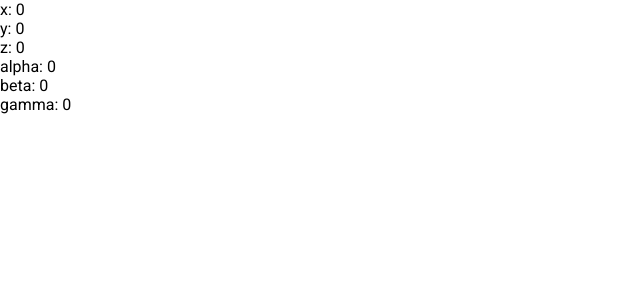
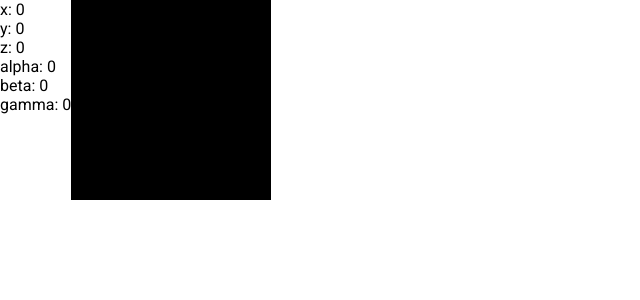
Before and after one commit to ewgenius/magic-ball-pwa, a React app: page / in a window 1280 px wide. Shown: the top 300 px of the page, without its empty margins (0-640 px from the left). Built offline with nearby package versions, Linux system fonts and the light colour scheme.

Commit message:
events rotating

```diff
--- a/gulpfile.js
+++ b/gulpfile.js
@@ -4,7 +4,9 @@ const util = require('gulp-util')
 const WebpackDevServer = require('webpack-dev-server')
 const configurer = require('./webpack.config')
 
-const devConfig = configurer('development')
+const PORT = 8081
+
+const devConfig = configurer('development', PORT)
 const prodConfig = configurer('production')
 
 gulp.task('assets', () => {
@@ -39,8 +41,6 @@ gulp.task('serve', () => {
     }
   })
 
-  const PORT = 8080
-
   server.listen(PORT, 'localhost', err => {
     if (err) throw new util.PluginError('webpack-dev-server', err)
     util.log('[webpack-dev-server]', `http://localhost:${PORT}`)
--- a/index.html
+++ b/index.html
@@ -12,7 +12,7 @@
 </head>
 
 <body>
-  <div id="root" />
+  <div id="root"></div>
   <script src='vendor.bundle.js'></script>
   <script src='app.bundle.js'></script>
 </body>
--- a/package.json
+++ b/package.json
@@ -34,6 +34,7 @@
   },
   "dependencies": {
     "react": "^15.3.2",
-    "react-dom": "^15.3.2"
+    "react-dom": "^15.3.2",
+    "reflexbox": "^2.2.2"
   }
 }
--- a/src/components/MagicBallApp/MagicBallApp.tsx
+++ b/src/components/MagicBallApp/MagicBallApp.tsx
@@ -1,6 +1,7 @@
 import './MagitBallApp.scss'
 import * as React from 'react'
 import { Props, Component } from 'react'
+import { Flex, Box } from 'reflexbox'
 
 export interface MagicBallAppProps extends Props<MagicBallApp> {
 
@@ -58,7 +59,11 @@ export default class MagicBallApp extends Component<MagicBallAppProps, MagicBall
   }
 
   render() {
-    return <div className='magicball-app'>
+    return <Flex
+      flexColumn
+      className='magicball-app'
+      >
+      <Flex align='center'>
         x: {this.state.accelerationX}<br />
         y: {this.state.accelerationY}<br />
         z: {this.state.accelerationZ}<br />
@@ -66,6 +71,20 @@ export default class MagicBallApp extends Component<MagicBallAppProps, MagicBall
         alpha: {this.state.alpha}<br />
         beta: {this.state.beta}<br />
         gamma: {this.state.gamma}<br />
-    </div>
+      </Flex>
+      <Flex
+        align='center'
+        justify='center'
+        flexAuto>
+        <Box
+          align='center'
+          style={{
+            width: 200,
+            height: 200,
+            backgroundColor: '#000',
+            transform: `rotateZ(${this.state.alpha - 180}deg) rotateX(${this.state.beta}deg) rotateY(${-this.state.gamma}deg)`
+          }}></Box>
+      </Flex>
+    </Flex>
   }
 }
--- a/webpack.config.js
+++ b/webpack.config.js
@@ -36,12 +36,12 @@ const baseConfig = {
   plugins: []
 }
 
-exports = module.exports = (env = 'development') => {
+exports = module.exports = (env = 'development', port = 8080) => {
   switch (env) {
     case 'development':
       return Object.assign({}, baseConfig, {
         entry: {
-          app: ['webpack-dev-server/client?http://localhost:8080/', 'webpack/hot/dev-server', path.join(__dirname, './src/app.tsx')],
+          app: [`webpack-dev-server/client?http://localhost:${port}/`, 'webpack/hot/dev-server', path.join(__dirname, './src/app.tsx')],
         },
         devtool: 'source-map',
         plugins: [
```
Also changed, not shown: typings/modules/reflexbox/index.d.ts (added, +67 -0 lines), 4 other files (tests, documents, lock files or other folders). Lines whose indentation alone changed are shown as unchanged.
